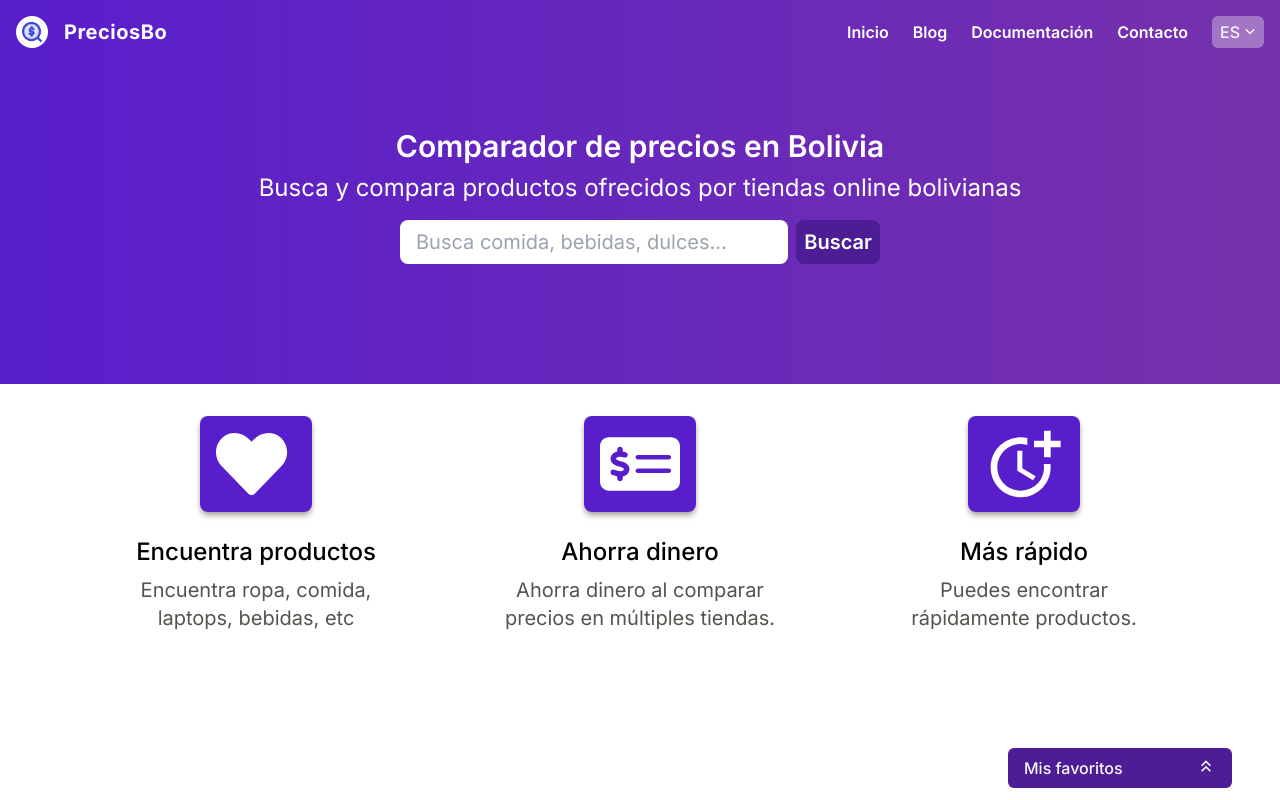
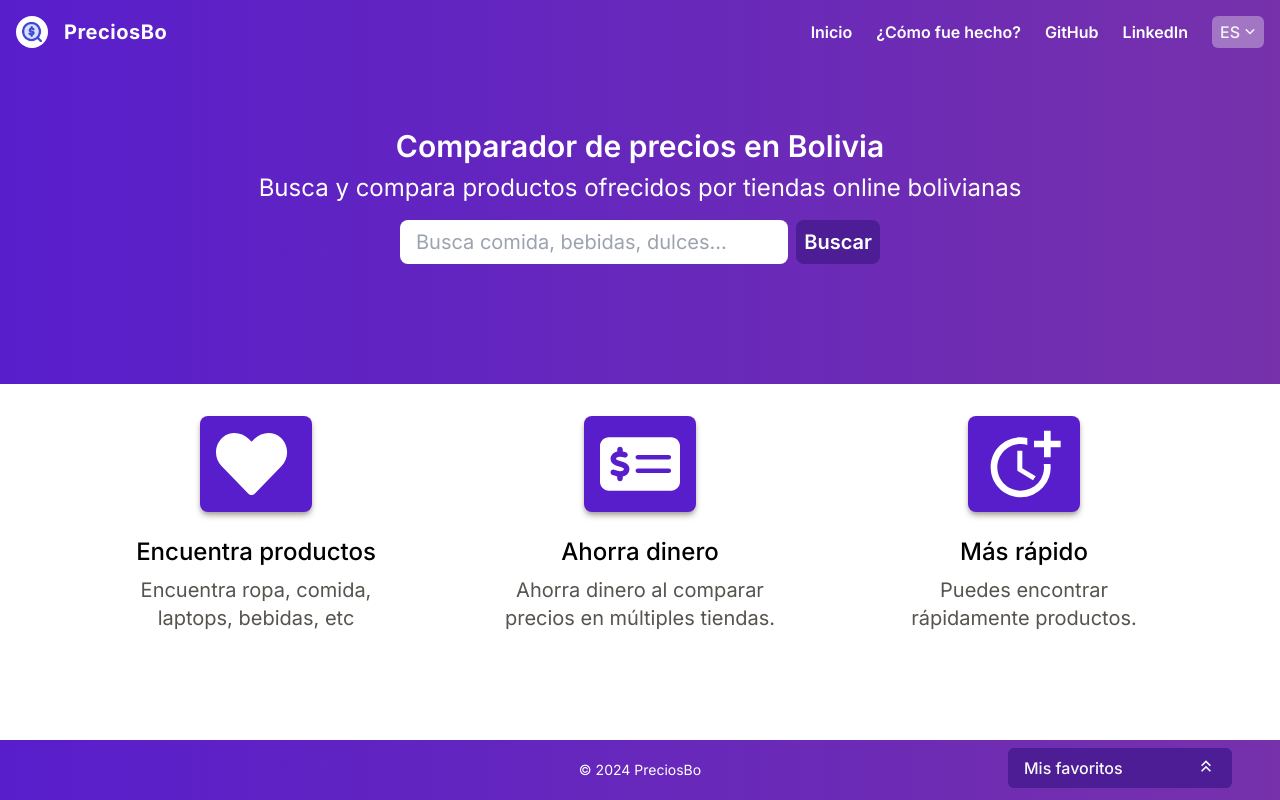
Before and after one commit to sergiolozav2/precios-bo, a React (Vite) app: page / in a window 1280 px wide. Built offline with nearby package versions, Linux system fonts and the light colour scheme.

Commit message:
feat: mejorar navegación y metadata

```diff
--- a/index.html
+++ b/index.html
@@ -1,8 +1,9 @@
 <!DOCTYPE html>
-<html lang="en">
+<html lang="es">
   <head>
     <meta charset="UTF-8" />
-    <link rel="icon" type="image/svg+xml" href="/vite.svg" />
+    <link rel="icon" type="image/png" href="/assets/logo.png" />
+    <link rel="apple-touch-icon" href="/assets/logo.png" />
     <link rel="preconnect" href="https://fonts.googleapis.com" />
     <link rel="preconnect" href="https://fonts.gstatic.com" crossorigin />
     <link
@@ -10,7 +11,20 @@
       rel="stylesheet"
     />
     <meta name="viewport" content="width=device-width, initial-scale=1.0" />
-    <title>Vite + React + TS</title>
+    <meta
+      name="description"
+      content="Busca y compara precios de productos ofrecidos por tiendas online de Bolivia con PreciosBo."
+    />
+    <meta name="robots" content="index, follow" />
+    <meta name="theme-color" content="#581ecc" />
+    <meta property="og:type" content="website" />
+    <meta property="og:title" content="PreciosBo | Comparador de precios en Bolivia" />
+    <meta
+      property="og:description"
+      content="Busca y compara precios de productos ofrecidos por tiendas online de Bolivia."
+    />
+    <meta property="og:image" content="/assets/logo.png" />
+    <title>PreciosBo | Comparador de precios en Bolivia</title>
   </head>
   <body>
     <div id="root"></div>
--- a/public/locales/es/translation.json
+++ b/public/locales/es/translation.json
@@ -16,9 +16,11 @@
   "search.results.resultsFor": "Resultados de",
   "search.results.products": "productos",
   "navbar.start": "Inicio",
-  "navbar.blog": "Blog",
-  "navbar.documentation": "Documentación",
-  "navbar.contact": "Contacto",
+  "navbar.blog": "¿Cómo fue hecho?",
+  "navbar.github": "GitHub",
+  "navbar.linkedin": "LinkedIn",
+  "navbar.logo.aria": "Ir al inicio",
+  "navbar.menu.aria": "Abrir menú de navegación",
   "favorites.save.button.aria": "guardar producto",
   "favorites.dialog.close": "Cerrar",
   "favorites.dialog.title": "Productos favoritos",
@@ -28,6 +30,7 @@
     "title": "Programando un comparador de precios con Typescript",
     "description": "Incluyendo React y Fastify.",
     "date": "Enero 30, 2024",
+    "author.aria": "Visitar el LinkedIn de Sergio Loza",
     "content": {
       "intro": "No hay nada mejor que encontrar tu producto favorito con un mejor precio y sin mucho esfuerzo. Esto me motivó a desarrollar esta aplicación web que obtiene los precios de distintas tiendas online de Bolivia para comparar los resultados fácilmente.",
       "info": "Este proyecto y el de la guía solo tienen fines educativos, y el código está disponible en Github.",
--- a/src/App.tsx
+++ b/src/App.tsx
@@ -1,12 +1,16 @@
 import { Outlet } from "react-router-dom";
 import "./App.css";
 import { Navbar } from "./components/Navbar";
+import { Footer } from "./components/Footer";
 
 function App() {
   return (
-    <div className="w-full min-h-screen">
+    <div className="flex min-h-screen w-full flex-col">
       <Navbar />
-      <Outlet />
+      <main className="flex-1">
+        <Outlet />
+      </main>
+      <Footer />
     </div>
   );
 }
--- a/src/components/Footer.tsx
+++ b/src/components/Footer.tsx
@@ -1,5 +1,7 @@
 export function Footer() {
-    return <div>
-
-    </div>
+  return (
+    <footer className="mt-10 bg-gradient-to-r from-[#581ecc] to-[#7631ab] px-4 py-5 text-center text-sm text-white">
+      © {new Date().getFullYear()} PreciosBo
+    </footer>
+  );
 }
--- a/src/components/LanguageSwitcher.tsx
+++ b/src/components/LanguageSwitcher.tsx
@@ -21,11 +21,11 @@ export function LanguageSwitcher() {
     setLanguage(language);
   }
   return (
-    <Select  onValueChange={changeLanguage}>
-      <SelectTrigger className="px-2 py-1 gap-1 uppercase focus:outline focus:outline-2 focus:outline-purple-900 font-medium rounded-md flex items-center text-stone-100 bg-stone-100/35">
+    <Select onValueChange={changeLanguage}>
+      <SelectTrigger className="px-2 py-1 gap-1 uppercase focus:outline focus:outline-2 focus:outline-purple-900 font-medium rounded-md flex items-center text-purple-700 bg-purple-100 md:text-stone-100 md:bg-stone-100/35">
         {currentLanguage}
         <SelectIcon>
-          <SvgIcon className="h-3 text-stone-100" iconName="FaAngleDown" />
+          <SvgIcon className="h-3 text-purple-700 md:text-stone-100" iconName="FaAngleDown" />
         </SelectIcon>
       </SelectTrigger>
       <SelectPortal>
--- a/src/components/Navbar.tsx
+++ b/src/components/Navbar.tsx
@@ -5,6 +5,10 @@ import { LanguageSwitcher } from "./LanguageSwitcher";
 import { useLocation } from "react-router-dom";
 import { SvgIcon } from "./SvgIcon";
 import { useState } from "react";
+import { Link } from "react-router-dom";
+
+const githubUrl = "https://github.com/sergiolozav2/precios-bo";
+const linkedinUrl = "https://www.linkedin.com/in/sergio-loza/";
 
 export function Navbar() {
   const { t } = useTranslation();
@@ -15,26 +19,35 @@ export function Navbar() {
     setOpenMenu(!openMenu);
   }
   return (
-    <nav className="p-4 absolute top-0 flex justify-between items-center w-full bg-transparent text-white">
-      <div className="flex items-center">
+    <nav className="p-4 absolute top-0 z-10 flex justify-between items-center w-full bg-transparent text-white">
+      <Link
+        to={routesNames.Inicio}
+        className="flex items-center"
+        aria-label={t("navbar.logo.aria")}
+      >
         <div className="p-1.5 rounded-full bg-white ">
           <img src="/assets/logo.png" className="h-5" alt="PreciosBo Logo" />
         </div>
         <span className="ml-4 tracking-wide font-bold text-xl">PreciosBo</span>
-      </div>
+      </Link>
 
       <div className="relative">
-        <button className="flex md:hidden" onClick={handleToggleMenu}>
+        <button
+          className="flex md:hidden"
+          onClick={handleToggleMenu}
+          aria-label={t("navbar.menu.aria")}
+          aria-expanded={openMenu}
+        >
           <SvgIcon iconName="MdMenu" className="h-6" />
         </button>
-        <div className={`${openMenu?"-md:z-10 -md:absolute -md:right-0 -md:flex -md:flex-col -md:bg-purple-700 -md:border -md:border-purple-900 -md:px-8 -md:py-4 rounded-md gap-4":"-md:hidden"} md:flex md:gap-6 md:flex-row items-center`}>
+        <div className={`${openMenu?"-md:z-10 -md:absolute -md:right-0 -md:flex -md:flex-col -md:bg-white -md:text-purple-700 -md:px-8 -md:py-4 -md:shadow-lg rounded-md gap-4":"-md:hidden"} md:flex md:gap-6 md:flex-row items-center`}>
           <NavbarLink
             label={t("navbar.start")}
             to={routesNames.Inicio + search}
           />
           <NavbarLink label={t("navbar.blog")} to={routesNames.Funcion} />
-          <NavbarLink label={t("navbar.documentation")} to="/" />
-          <NavbarLink label={t("navbar.contact")} to={routesNames.Contacto} />
+          <NavbarLink label={t("navbar.github")} to={githubUrl} external />
+          <NavbarLink label={t("navbar.linkedin")} to={linkedinUrl} external />
           <LanguageSwitcher />
         </div>
       </div>
--- a/src/components/NavbarLink.tsx
+++ b/src/components/NavbarLink.tsx
@@ -3,9 +3,23 @@ import { Link } from "react-router-dom";
 type NavbarLinkType = {
   label: string;
   to: string;
+  external?: boolean;
 };
 
 export function NavbarLink(props: NavbarLinkType) {
+  if (props.external) {
+    return (
+      <a
+        href={props.to}
+        className="font-semibold"
+        target="_blank"
+        rel="noreferrer"
+      >
+        {props.label}
+      </a>
+    );
+  }
+
   return (
     <Link to={props.to} className="font-semibold">
       {props.label}
--- a/src/modules/guide_blog/components/AuthorCard.tsx
+++ b/src/modules/guide_blog/components/AuthorCard.tsx
@@ -1,17 +1,29 @@
+import { useTranslation } from "react-i18next";
+
+const linkedinUrl = "https://www.linkedin.com/in/sergio-loza/";
+
 export function AuthorCard() {
+  const { t } = useTranslation();
+
   return (
-    <div className="flex items-center">
+    <a
+      className="flex items-center hover:underline"
+      href={linkedinUrl}
+      target="_blank"
+      rel="noreferrer"
+      aria-label={t("blog.author.aria")}
+    >
       <img
         className="w-11 h-11 rounded-full"
         src="/assets/sergio-loza.jpeg"
-        alt="Rounded avatar"
+        alt="Sergio Loza"
       />
       <div className="ml-4 flex flex-col text-left">
         <p className="font-medium">
-          Sergio Loza ·<span> Linkedin </span>
+          Sergio Loza · <span>LinkedIn</span>
         </p>
-        <p className="text-sm text-stone-100"> Enero 30, 2024 </p>
+        <p className="text-sm text-stone-100">{t("blog.date")}</p>
       </div>
-    </div>
+    </a>
   );
 }
```
Also changed, not shown: public/locales/en/translation.json (+6 -3 lines).
